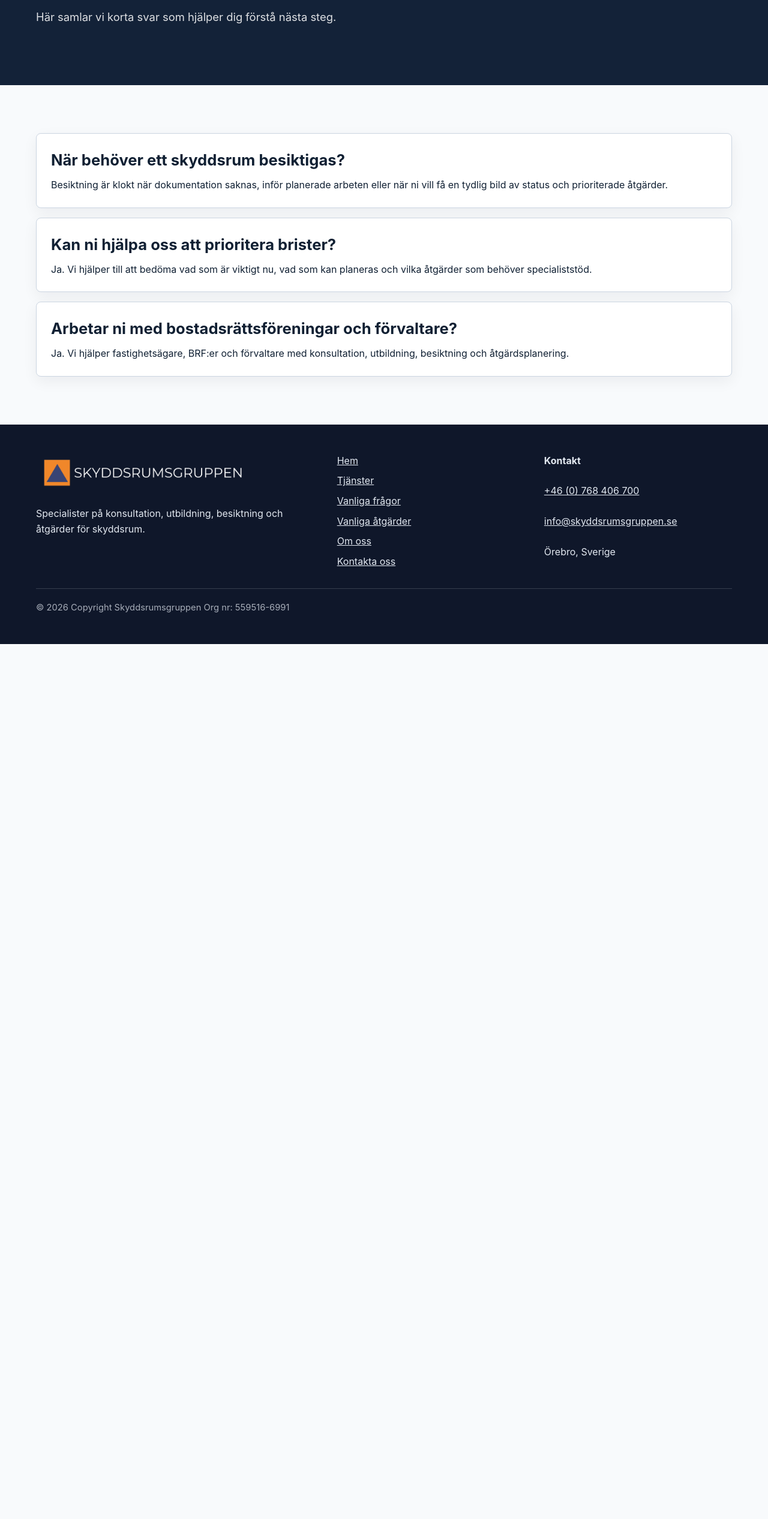
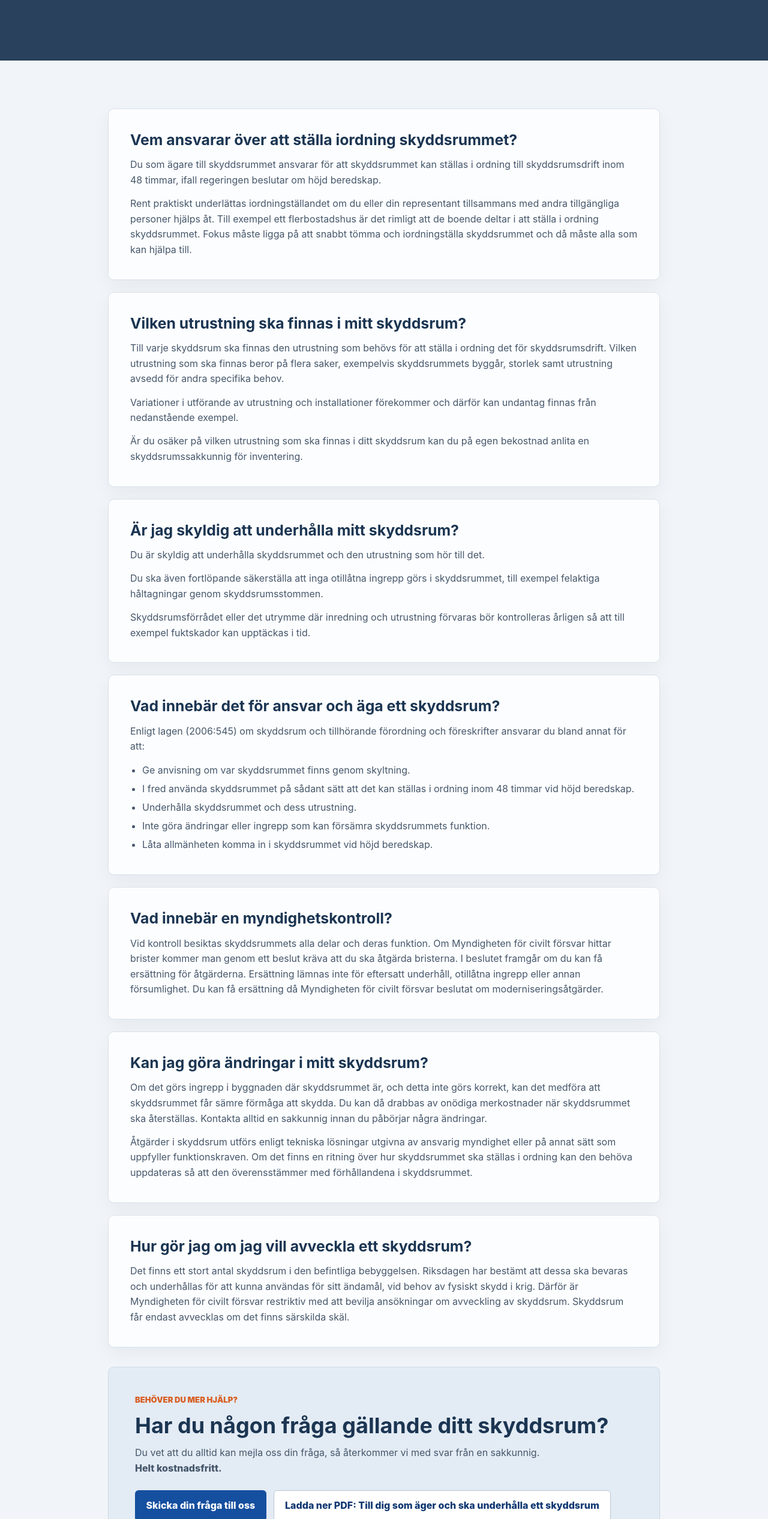
Before and after one commit to FRNI92/FE-skyddsrum, a React (Vite) app: page /vanliga-fragor in a window 1280 px wide. Shown: the part 267-2800 px from the top of the page at 60% size. Before the commit the page ends 1341 px from the top, so only its background shows below. Built offline with nearby package versions, Linux system fonts and the light colour scheme.

Commit message:
uppdaterade vanliga frågor sidan och dessa header

```diff
--- a/src/pages/ContactPage.tsx
+++ b/src/pages/ContactPage.tsx
@@ -66,7 +66,7 @@ export default function ContactPage() {
               <span>{company.address}</span>
             </address>
           </aside>
-          <form className="contact-form" onSubmit={onSubmit}>
+          <form id="kontaktformular" className="contact-form" onSubmit={onSubmit}>
             {sent && (
               <div className="success" role="status" aria-live="polite">
                 Tack, ditt meddelande är mottaget. Vi återkommer så snart vi kan.
--- a/src/pages/FaqPage.tsx
+++ b/src/pages/FaqPage.tsx
@@ -1,21 +1,126 @@
+import { Link } from "react-router-dom";
 import { Seo } from "../components/layout/Seo";
 import { pageSeo } from "../utils/seo";
 
+const maintenanceGuideUrl =
+  "/dokument/till-dig-som-ager-och-ska-underhalla-ett-skyddsrum.pdf";
+
 const faqs = [
   {
-    question: "När behöver ett skyddsrum besiktigas?",
-    answer:
-      "Besiktning är klokt när dokumentation saknas, inför planerade arbeten eller när ni vill få en tydlig bild av status och prioriterade åtgärder."
+    question: "Vem ansvarar över att ställa iordning skyddsrummet?",
+    answer: (
+      <>
+        <p>
+          Du som ägare till skyddsrummet ansvarar för att skyddsrummet kan ställas i ordning till
+          skyddsrumsdrift inom 48 timmar, ifall regeringen beslutar om höjd beredskap.
+        </p>
+        <p>
+          Rent praktiskt underlättas iordningställandet om du eller din representant tillsammans med
+          andra tillgängliga personer hjälps åt. Till exempel ett flerbostadshus är det rimligt att de
+          boende deltar i att ställa i ordning skyddsrummet. Fokus måste ligga på att snabbt tömma och
+          iordningställa skyddsrummet och då måste alla som kan hjälpa till.
+        </p>
+      </>
+    )
   },
   {
-    question: "Kan ni hjälpa oss att prioritera brister?",
-    answer:
-      "Ja. Vi hjälper till att bedöma vad som är viktigt nu, vad som kan planeras och vilka åtgärder som behöver specialiststöd."
+    question: "Vilken utrustning ska finnas i mitt skyddsrum?",
+    answer: (
+      <>
+        <p>
+          Till varje skyddsrum ska finnas den utrustning som behövs för att ställa i ordning det för
+          skyddsrumsdrift. Vilken utrustning som ska finnas beror på flera saker, exempelvis
+          skyddsrummets byggår, storlek samt utrustning avsedd för andra specifika behov.
+        </p>
+        <p>
+          Variationer i utförande av utrustning och installationer förekommer och därför kan undantag
+          finnas från nedanstående exempel.
+        </p>
+        <p>
+          Är du osäker på vilken utrustning som ska finnas i ditt skyddsrum kan du på egen bekostnad
+          anlita en skyddsrumssakkunnig för inventering.
+        </p>
+      </>
+    )
   },
   {
-    question: "Arbetar ni med bostadsrättsföreningar och förvaltare?",
-    answer:
-      "Ja. Vi hjälper fastighetsägare, BRF:er och förvaltare med konsultation, utbildning, besiktning och åtgärdsplanering."
+    question: "Är jag skyldig att underhålla mitt skyddsrum?",
+    answer: (
+      <>
+        <p>Du är skyldig att underhålla skyddsrummet och den utrustning som hör till det.</p>
+        <p>
+          Du ska även fortlöpande säkerställa att inga otillåtna ingrepp görs i skyddsrummet, till
+          exempel felaktiga håltagningar genom skyddsrumsstommen.
+        </p>
+        <p>
+          Skyddsrumsförrådet eller det utrymme där inredning och utrustning förvaras bör kontrolleras
+          årligen så att till exempel fuktskador kan upptäckas i tid.
+        </p>
+      </>
+    )
+  },
+  {
+    question: "Vad innebär det för ansvar och äga ett skyddsrum?",
+    answer: (
+      <>
+        <p>
+          Enligt lagen (2006:545) om skyddsrum och tillhörande förordning och föreskrifter ansvarar du
+          bland annat för att:
+        </p>
+        <ul>
+          <li>Ge anvisning om var skyddsrummet finns genom skyltning.</li>
+          <li>
+            I fred använda skyddsrummet på sådant sätt att det kan ställas i ordning inom 48 timmar
+            vid höjd beredskap.
+          </li>
+          <li>Underhålla skyddsrummet och dess utrustning.</li>
+          <li>Inte göra ändringar eller ingrepp som kan försämra skyddsrummets funktion.</li>
+          <li>Låta allmänheten komma in i skyddsrummet vid höjd beredskap.</li>
+        </ul>
+      </>
+    )
+  },
+  {
+    question: "Vad innebär en myndighetskontroll?",
+    answer: (
+      <p>
+        Vid kontroll besiktas skyddsrummets alla delar och deras funktion. Om Myndigheten för civilt
+        försvar hittar brister kommer man genom ett beslut kräva att du ska åtgärda bristerna. I
+        beslutet framgår om du kan få ersättning för åtgärderna. Ersättning lämnas inte för eftersatt
+        underhåll, otillåtna ingrepp eller annan försumlighet. Du kan få ersättning då Myndigheten för
+        civilt försvar beslutat om moderniseringsåtgärder.
+      </p>
+    )
+  },
+  {
+    question: "Kan jag göra ändringar i mitt skyddsrum?",
+    answer: (
+      <>
+        <p>
+          Om det görs ingrepp i byggnaden där skyddsrummet är, och detta inte görs korrekt, kan det
+          medföra att skyddsrummet får sämre förmåga att skydda. Du kan då drabbas av onödiga
+          merkostnader när skyddsrummet ska återställas. Kontakta alltid en sakkunnig innan du påbörjar
+          några ändringar.
+        </p>
+        <p>
+          Åtgärder i skyddsrum utförs enligt tekniska lösningar utgivna av ansvarig myndighet eller på
+          annat sätt som uppfyller funktionskraven. Om det finns en ritning över hur skyddsrummet ska
+          ställas i ordning kan den behöva uppdateras så att den överensstämmer med förhållandena i
+          skyddsrummet.
+        </p>
+      </>
+    )
+  },
+  {
+    question: "Hur gör jag om jag vill avveckla ett skyddsrum?",
+    answer: (
+      <p>
+        Det finns ett stort antal skyddsrum i den befintliga bebyggelsen. Riksdagen har bestämt att
+        dessa ska bevaras och underhållas för att kunna användas för sitt ändamål, vid behov av fysiskt
+        skydd i krig. Därför är Myndigheten för civilt försvar restriktiv med att bevilja ansökningar om
+        avveckling av skyddsrum. Skyddsrum får endast avvecklas om det finns särskilda skäl.
+      </p>
+    )
   }
 ];
 
@@ -26,25 +131,41 @@ export default function FaqPage() {
         config={pageSeo({
           title: "Vanliga frågor | Skyddsrumsgruppen",
           description:
-            "Svar på vanliga frågor om skyddsrum, besiktning, dokumentation och åtgärdsplanering.",
+            "Svar på vanliga frågor om ansvar, utrustning, underhåll, myndighetskontroll och ändringar i skyddsrum.",
           path: "/vanliga-fragor"
         })}
       />
-      <section className="page-hero">
-        <div className="container">
-          <p className="eyebrow">Vanliga frågor</p>
-          <h1>Svar på frågor om skyddsrum</h1>
-          <p>Här samlar vi korta svar som hjälper dig förstå nästa steg.</p>
+      <section className="page-hero faq-hero">
+        <div className="container faq-container">
+          <h1>Vanliga frågor</h1>
+          <p>Här hittar du svar på vanliga frågor om att äga och underhålla ett skyddsrum.</p>
         </div>
       </section>
-      <section className="section">
-        <div className="container faq-list">
-          {faqs.map((faq) => (
-            <article className="faq-item" key={faq.question}>
-              <h2>{faq.question}</h2>
-              <p>{faq.answer}</p>
-            </article>
-          ))}
+      <section className="section faq-section">
+        <div className="container faq-container">
+          <div className="faq-list">
+            {faqs.map((faq) => (
+              <article className="faq-item" key={faq.question}>
+                <h2>{faq.question}</h2>
+                <div className="faq-item__answer">{faq.answer}</div>
+              </article>
+            ))}
+          </div>
+
+          <aside className="faq-cta" aria-labelledby="faq-cta-title">
+            <p className="eyebrow">Behöver du mer hjälp?</p>
+            <h2 id="faq-cta-title">Har du någon fråga gällande ditt skyddsrum?</h2>
+            <p>Du vet att du alltid kan mejla oss din fråga, så återkommer vi med svar från en sakkunnig.</p>
+            <p className="faq-cta__note">Helt kostnadsfritt.</p>
+            <div className="faq-cta__actions">
+              <Link className="button" to="/kontakt#kontaktformular">
+                Skicka din fråga till oss
+              </Link>
+              <a className="button button--download" href={maintenanceGuideUrl} download>
+                Ladda ner PDF: Till dig som äger och ska underhålla ett skyddsrum
+              </a>
+            </div>
+          </aside>
         </div>
       </section>
     </>
--- a/src/styles.css
+++ b/src/styles.css
@@ -773,24 +773,102 @@ address {
 
 .faq-list {
   display: grid;
-  gap: 1rem;
+  gap: 1.25rem;
+}
+
+.faq-container {
+  max-width: 920px;
+}
+
+.faq-hero {
+  background: #29415d;
+}
+
+.faq-section {
+  background: #f1f5f9;
 }
 
 .faq-item {
-  padding: 1.5rem;
-  background: var(--surface);
-  border: 1px solid var(--border);
-  border-radius: 8px;
-  box-shadow: 0 8px 24px rgba(15, 23, 42, 0.06);
+  padding: clamp(1.5rem, 4vw, 2.25rem);
+  background: rgba(255, 255, 255, 0.82);
+  border: 1px solid #d9e2ec;
+  border-radius: 10px;
+  box-shadow: 0 10px 30px rgba(15, 23, 42, 0.05);
 }
 
 .faq-item h2 {
-  margin: 0 0 0.5rem;
-  font-size: clamp(1.25rem, 2vw, 1.75rem);
+  margin: 0 0 0.85rem;
+  color: #1b3552;
+  font-size: clamp(1.2rem, 2vw, 1.55rem);
+  line-height: 1.25;
 }
 
-.faq-item p {
+.faq-item__answer {
+  color: var(--text-muted);
+}
+
+.faq-item__answer p {
   margin: 0;
+}
+
+.faq-item__answer p + p {
+  margin-top: 0.85rem;
+}
+
+.faq-item__answer ul {
+  margin: 0.85rem 0 0;
+  padding-left: 1.25rem;
+}
+
+.faq-item__answer li + li {
+  margin-top: 0.35rem;
+}
+
+.faq-cta {
+  margin-top: 2rem;
+  padding: clamp(1.75rem, 4vw, 2.75rem);
+  background: #e3ebf4;
+  border: 1px solid #cdd9e6;
+  border-radius: 10px;
+}
+
+.faq-cta h2 {
+  margin: 0 0 0.75rem;
+  color: #1b3552;
+  font-size: clamp(1.55rem, 3vw, 2.25rem);
+  line-height: 1.15;
+}
+
+.faq-cta > p:not(.eyebrow) {
+  max-width: 680px;
+  margin: 0;
+  color: var(--text-muted);
+}
+
+.faq-cta .faq-cta__note {
+  margin-top: 0.35rem;
+  font-weight: 800;
+}
+
+.faq-cta__actions {
+  display: flex;
+  flex-wrap: wrap;
+  gap: 0.75rem;
+  margin-top: 1.5rem;
+}
+
+.button--download {
+  background: #fff;
+  border: 1px solid #b8c6d6;
+  color: var(--brand-dark);
+}
+
+.button--download:hover {
+  background: #f8fafc;
+}
+
+#kontaktformular {
+  scroll-margin-top: 8rem;
 }
 
 .loading {
```
Also changed, not shown: 1 other file (tests, documents, lock files or other folders).
